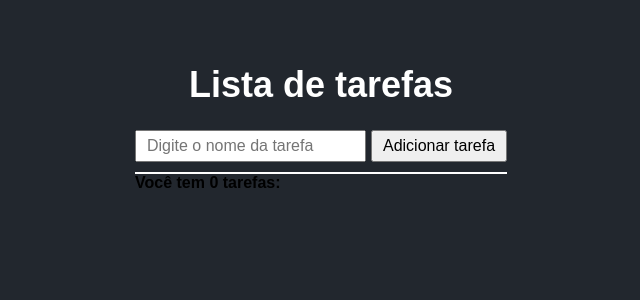
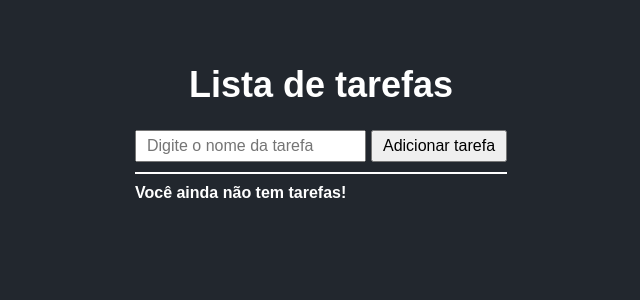
Before and after one commit to otaciliow/lista-de-tarefas, a React (Vite) app: page / in a window 1280 px wide. Shown: the top 300 px of the page, without its empty margins (319-959 px from the left). Built offline with nearby package versions, Linux system fonts and the light colour scheme.

Commit message:
feat: added style for new section of code; adjusted tasks lenght's text

```diff
--- a/src/App.css
+++ b/src/App.css
@@ -28,6 +28,11 @@
     margin: 0;
     font-size: 16px;
     padding: 5px 10px;
+}
+
+.tasks-counter {
+    color: #fff;
+    margin-top: 10px;
 }
 
 .tasks-wrapper {
--- a/src/App.min.css
+++ b/src/App.min.css
@@ -1 +1 @@
-.title{color:#fff;margin-bottom:24px;font-size:36px;text-align:center}.input-wrapper{display:flex;align-items:center;justify-content:space-between;border-bottom:2px solid #fff;padding-bottom:10px;gap:5px}.task-input{margin:0;font-size:16px;padding:5px 10px}.task-input:focus{outline:0}.task-add-button{margin:0;font-size:16px;padding:5px 10px}.tasks-wrapper{margin-top:10px;list-style-type:none;padding:0}.tasks-wrapper li{display:flex;justify-content:space-between;align-items:center;margin:0;padding:10px 0}.tasks-wrapper li:not(:last-child){border-bottom:1px solid #fff}.tasks-wrapper li span{color:#fff;margin:0}.tasks-wrapper .buttons-wrapper{display:flex;gap:5px;margin:0}.tasks-wrapper .buttons-wrapper button{display:flex;align-items:center;justify-content:center}
+.title{color:#fff;margin-bottom:24px;font-size:36px;text-align:center}.input-wrapper{display:flex;align-items:center;justify-content:space-between;border-bottom:2px solid #fff;padding-bottom:10px;gap:5px}.task-input{margin:0;font-size:16px;padding:5px 10px}.task-input:focus{outline:0}.task-add-button{margin:0;font-size:16px;padding:5px 10px}.tasks-counter{color:#fff;margin-top:10px}.tasks-wrapper{margin-top:10px;list-style-type:none;padding:0}.tasks-wrapper li{display:flex;justify-content:space-between;align-items:center;margin:0;padding:10px 0}.tasks-wrapper li:not(:last-child){border-bottom:1px solid #fff}.tasks-wrapper li span{color:#fff;margin:0}.tasks-wrapper .buttons-wrapper{display:flex;gap:5px;margin:0}.tasks-wrapper .buttons-wrapper button{display:flex;align-items:center;justify-content:center}
--- a/src/App.tsx
+++ b/src/App.tsx
@@ -91,7 +91,7 @@ export default function App() {
         <button onClick={handleRegister} className="task-add-button">{editTask.enabled ? "Atualizar tarefa" : "Adicionar tarefa"}</button>
       </div>
 
-      <p><strong>Você tem {totalTasks} tarefas:</strong></p>
+      <p className="tasks-counter"><strong>{totalTasks > 0 ? `Você tem ${totalTasks} tarefas:` : "Você ainda não tem tarefas!"}</strong></p>
 
       <ul className="tasks-wrapper">
         {tasks.map( (item, index) => (
```
